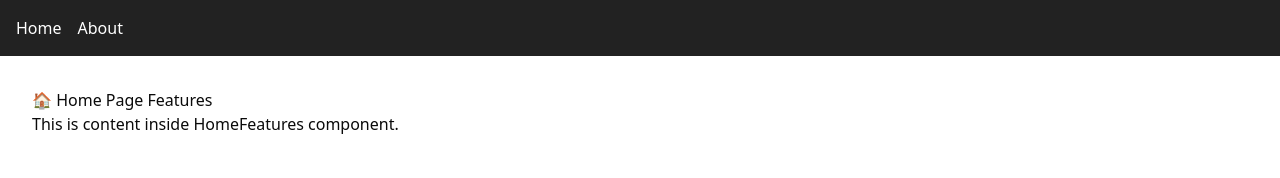
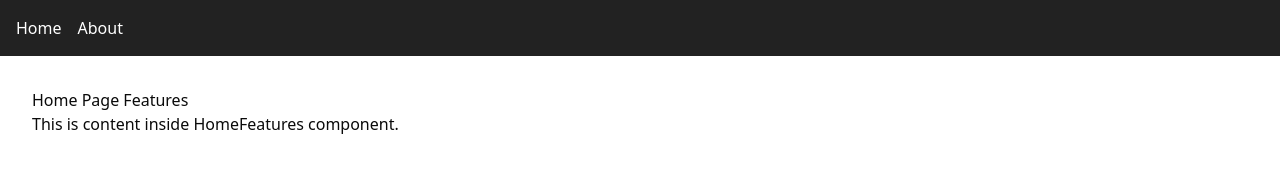
Before and after one commit to theIamDev/NextFrame, a Next.js app: page / in a window 1280 px wide. Shown: the top 178 px of the page. Built offline with nearby package versions, Linux system fonts and the light colour scheme.

Commit message:
Resolved layout and page conflict, restored full layout

```diff
--- /dev/null
+++ b/src/app/page.tsx
@@ -0,0 +1,14 @@
+// src/app/page.tsx
+import PublicLayout from "./(public)/layout";
+import HomeFeatures from "@/features/home/HomeFeatures";
+import HomeLayout from "@/layout/HomeLayout";
+
+export default function WrappedHomePage() {
+  return (
+    <PublicLayout>
+      <HomeLayout>
+        <HomeFeatures />
+      </HomeLayout>
+    </PublicLayout>
+  );
+}
--- a/src/features/home/HomeFeatures.tsx
+++ b/src/features/home/HomeFeatures.tsx
@@ -1,7 +1,7 @@
 export default function HomeFeatures() {
   return (
     <div>
-      <h2>🏠 Home Page Features</h2>
+      <h2> Home Page Features</h2>
       <p>This is content inside HomeFeatures component.</p>
     </div>
   );
```
